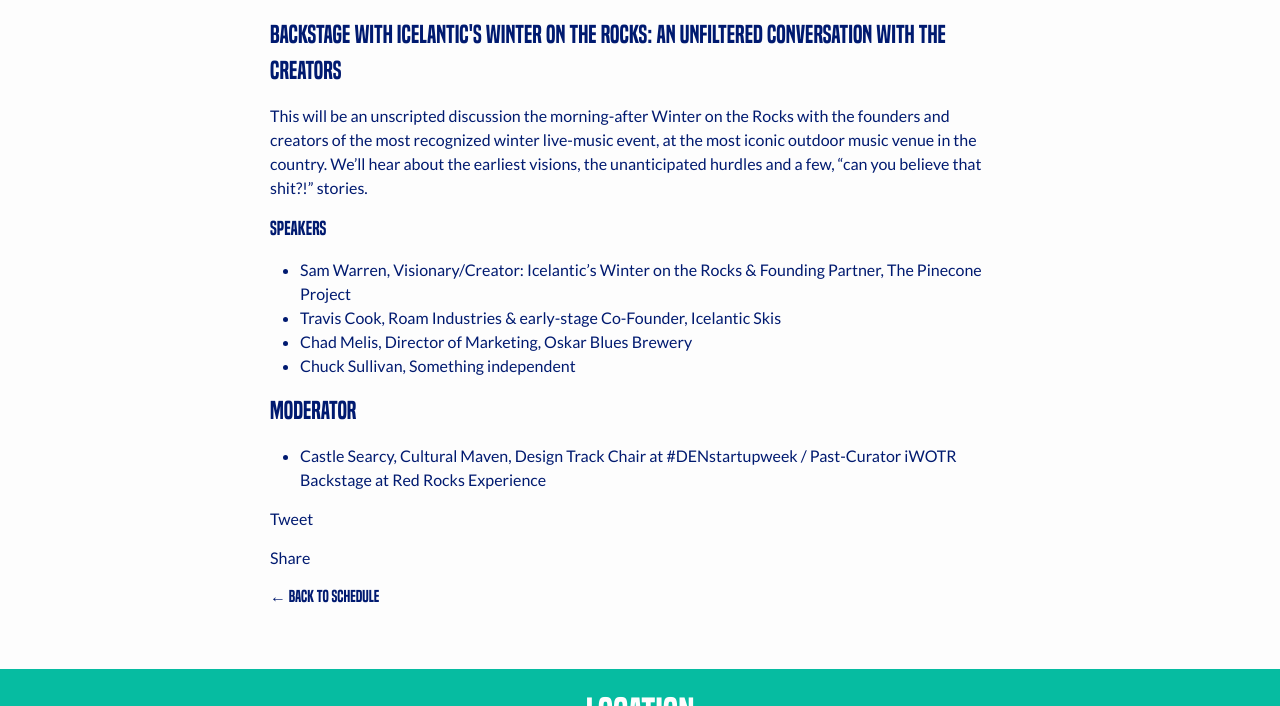
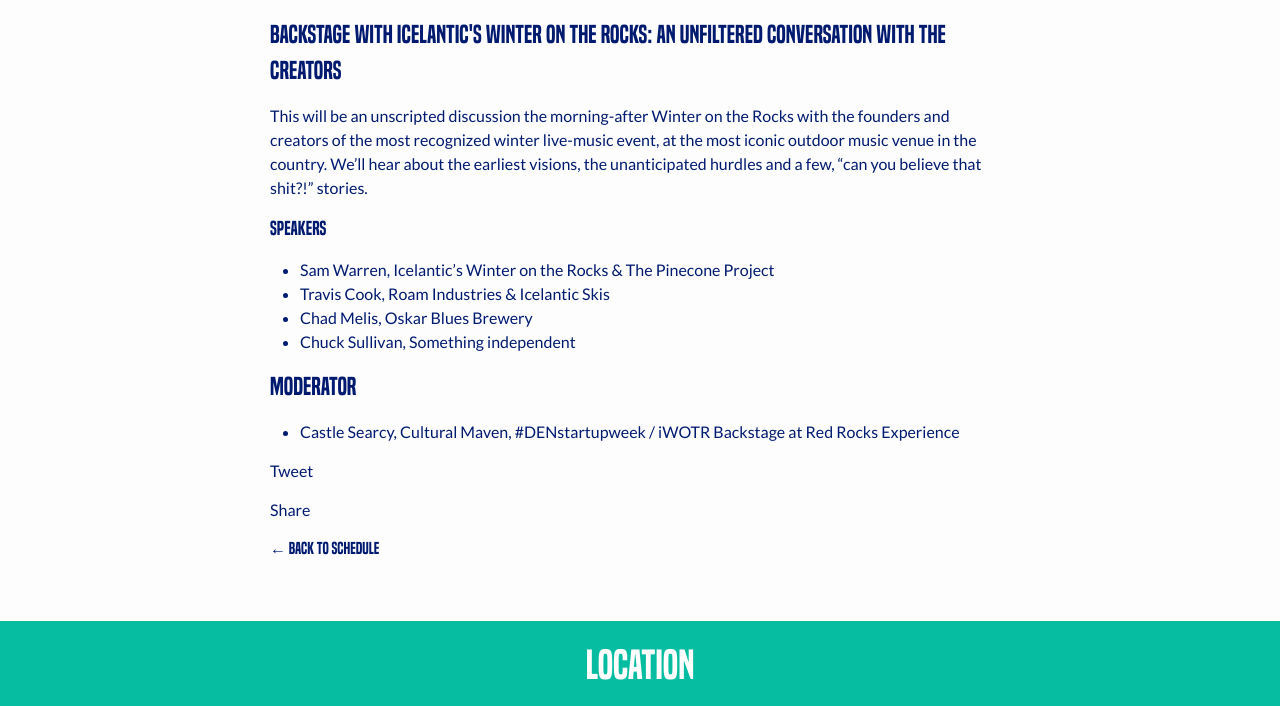
Before and after one commit to somethingindependent/tradeschool, a Jekyll site: the page built from _talks/backstage-winter-on-the-rocks.md, in a window 1280 px wide and 900 px high, scrolled down 468 px, cut to the strip 0-706 px from the top of the window. Built offline with Jekyll 4.4.1, drawn with Linux system fonts in a browser that asks for light colours; nearby versions of some CDN libraries; comment, search, counter and statistics services are not loaded.

Commit message:
One more round of IWOTR session tweaks

```diff
--- a/_talks/backstage-winter-on-the-rocks.md
+++ b/_talks/backstage-winter-on-the-rocks.md
@@ -7,10 +7,10 @@
 This will be an unscripted discussion the morning-after Winter on the Rocks with the founders and creators of the most recognized winter live-music event, at the most iconic outdoor music venue in the country. We’ll hear about the earliest visions, the unanticipated hurdles and a few, “can you believe that shit?!” stories.
 
 ### Speakers
-- Sam Warren, Visionary/Creator: Icelantic’s Winter on the Rocks & Founding Partner, The Pinecone Project
-- Travis Cook, Roam Industries & early-stage Co-Founder, Icelantic Skis
-- [Chad Melis, Director of Marketing, Oskar Blues Brewery](http://www.oskarblues.com)
+- Sam Warren, Icelantic’s Winter on the Rocks & The Pinecone Project
+- Travis Cook, Roam Industries & Icelantic Skis
+- [Chad Melis, Oskar Blues Brewery](http://www.oskarblues.com)
 - [Chuck Sullivan, Something independent](http://www.somethingindependent.com/)
 
 # Moderator
-- Castle Searcy, Cultural Maven, [Design Track Chair at #DENstartupweek](https://www.denverstartupweek.org/) / [Past-Curator iWOTR Backstage at Red Rocks Experience](https://www.icelanticskis.com/pages/road-to-the-rocks)
+- Castle Searcy, Cultural Maven, [#DENstartupweek](https://www.denverstartupweek.org/) / [iWOTR Backstage at Red Rocks Experience](https://www.icelanticskis.com/pages/road-to-the-rocks)
```
